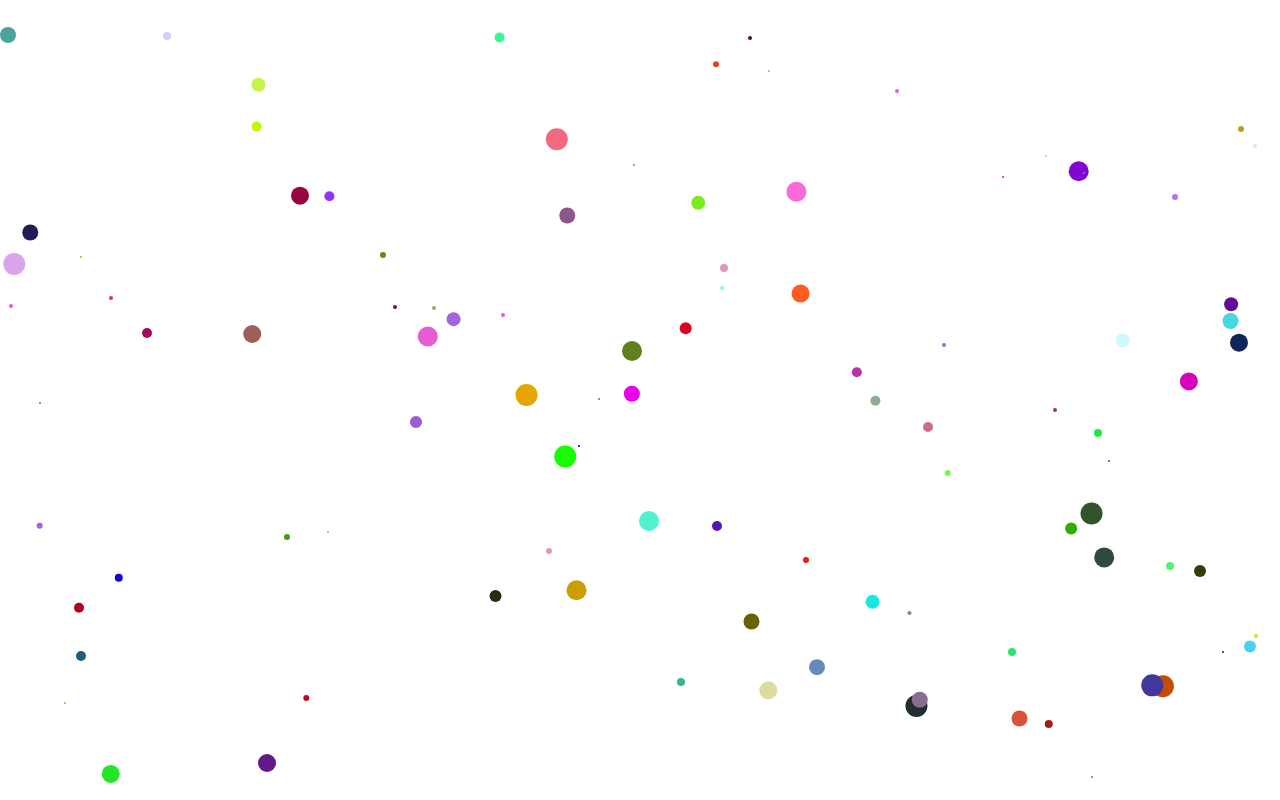
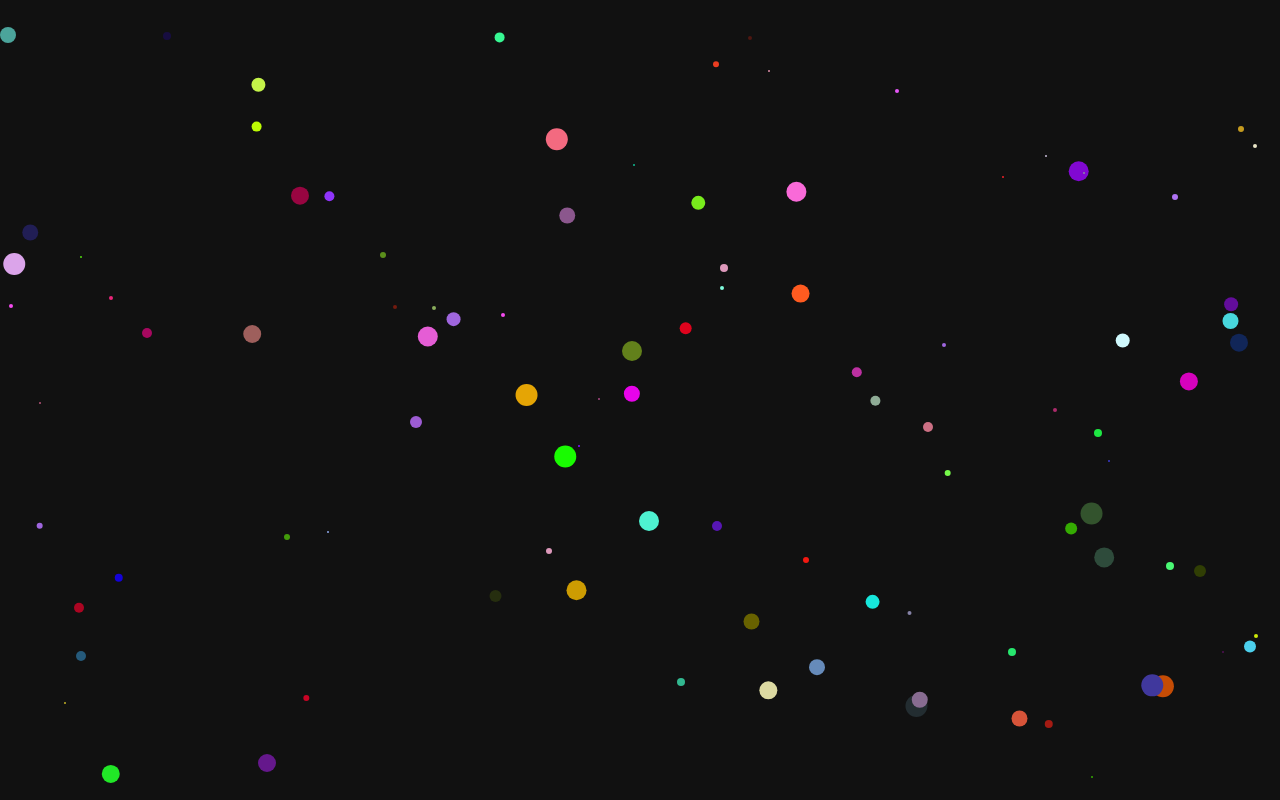
Before and after one commit to LuckyNate/online-portfolio, a plain HTML site: page index.html in a window 1280 px wide. Drawn offline with Linux system fonts and the light colour scheme; a web font is replaced by a local one.

Commit message:
made background black

```diff
--- a/style.css
+++ b/style.css
@@ -12,6 +12,7 @@ body {
 
 canvas {
 	position: absolute;
+	background-color: #111111;
 	padding: 0;
 	margin: 0;
 	display: block;
```
Also changed, not shown: README.md.
